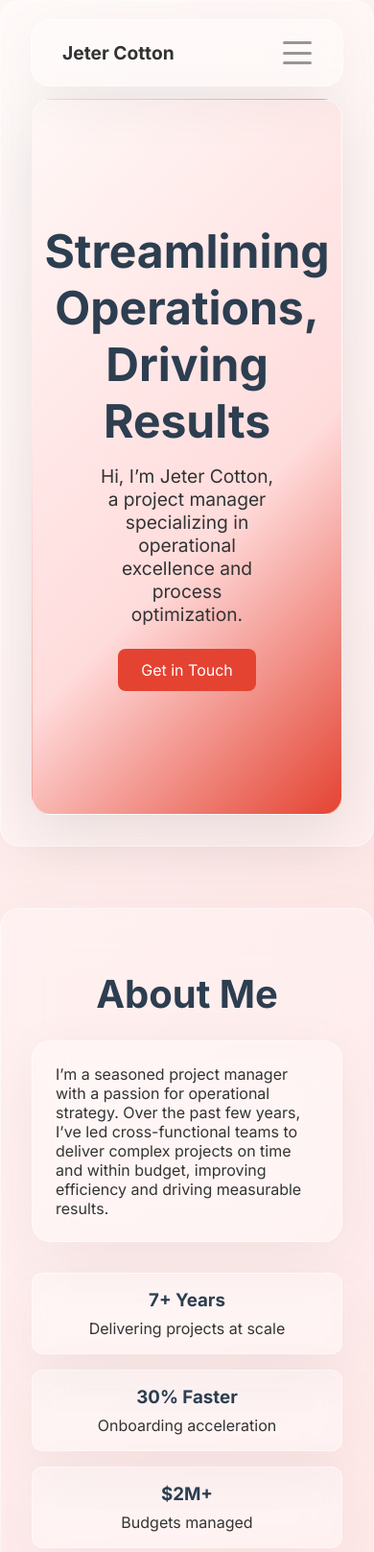
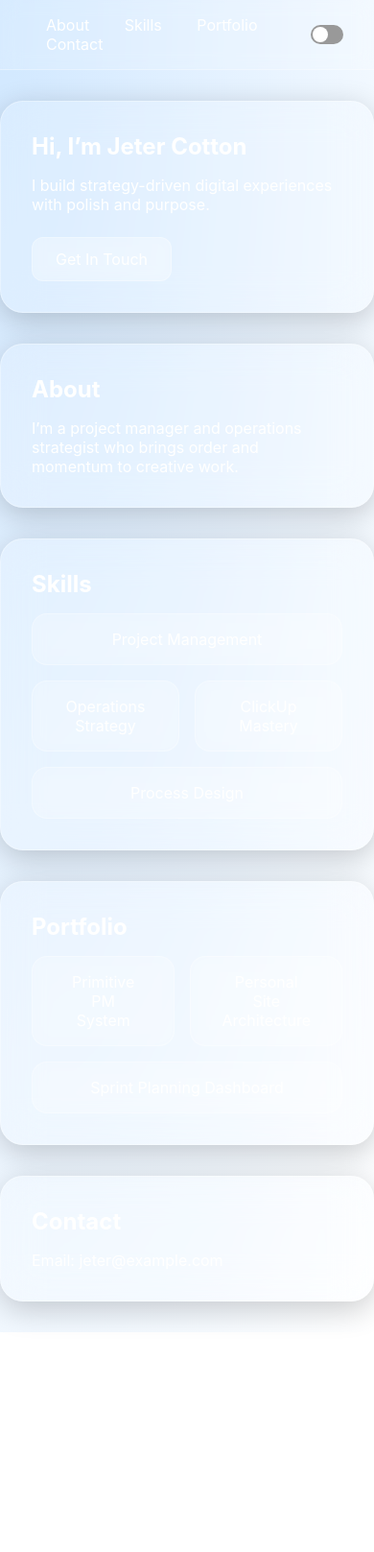
Before and after one commit to jeterbug/personal-website, a plain HTML site: page index.html in a window 390 px wide. Shown: the top 1617 px of the page at 96% size. After the commit the page ends 1388 px from the top, so only its background shows below. Drawn offline with Linux system fonts and the light colour scheme; a web font is replaced by a local one.

Commit message:
Update index.html

```diff
--- a/index.html
+++ b/index.html
@@ -2,152 +2,179 @@
 <html lang="en">
 <head>
   <meta charset="UTF-8" />
-  <meta name="viewport" content="width=device-width, initial-scale=1.0"/>
-  <title>Jeter Cotton | Operations Project Manager</title>
+  <meta name="viewport" content="width=device-width, initial-scale=1.0" />
+  <title>Jeter Cotton | Portfolio</title>
+  <link href="https://fonts.googleapis.com/css2?family=SF+Pro+Display:wght@400;700&display=swap" rel="stylesheet">
+  <style>
+    :root {
+      --glass-bg: rgba(255, 255, 255, 0.15);
+      --border-color: rgba(255, 255, 255, 0.3);
+      --text-color: #ffffff;
+      --gradient-light: radial-gradient(ellipse at top left, #d1e8ff, #ffffff);
+      --gradient-dark: radial-gradient(ellipse at top left, #1a1a1a, #333333);
+    }
 
-  <!-- Inter font -->
-  <link
-    href="https://fonts.googleapis.com/css2?family=Inter:wght@400;500;600;700&display=swap"
-    rel="stylesheet"
-  />
-  <!-- Version-busted CSS -->
-  <link rel="stylesheet" href="styles.css?v=5.2" />
-  <!-- Your script for hamburger toggle + fade-ins -->
-  <script src="script.js" defer></script>
+    * {
+      box-sizing: border-box;
+      margin: 0;
+      padding: 0;
+      font-family: 'SF Pro Display', sans-serif;
+    }
+
+    body {
+      background: var(--gradient-light);
+      color: var(--text-color);
+      transition: background 0.3s ease, color 0.3s ease;
+    }
+
+    .dark-mode {
+      background: var(--gradient-dark);
+      color: #eaeaea;
+    }
+
+    header {
+      display: flex;
+      justify-content: space-between;
+      align-items: center;
+      padding: 1rem 2rem;
+      backdrop-filter: blur(10px);
+      background: var(--glass-bg);
+      border-bottom: 1px solid var(--border-color);
+      position: sticky;
+      top: 0;
+      z-index: 10;
+    }
+
+    nav a {
+      margin: 0 1rem;
+      text-decoration: none;
+      color: inherit;
+    }
+
+    .toggle {
+      cursor: pointer;
+      width: 40px;
+      height: 20px;
+      background: #999;
+      border-radius: 20px;
+      position: relative;
+    }
+
+    .toggle::after {
+      content: '';
+      position: absolute;
+      top: 2px;
+      left: 2px;
+      width: 16px;
+      height: 16px;
+      background: white;
+      border-radius: 50%;
+      transition: 0.3s;
+    }
+
+    .dark-mode .toggle::after {
+      left: 22px;
+    }
+
+    section {
+      margin: 2rem auto;
+      max-width: 960px;
+      padding: 2rem;
+      background: var(--glass-bg);
+      backdrop-filter: blur(20px);
+      border-radius: 24px;
+      border: 1px solid var(--border-color);
+      box-shadow: 0 8px 32px rgba(0, 0, 0, 0.2);
+    }
+
+    h1, h2 {
+      margin-bottom: 1rem;
+    }
+
+    .skills, .portfolio-items {
+      display: flex;
+      flex-wrap: wrap;
+      gap: 1rem;
+    }
+
+    .skill, .portfolio-item {
+      background: var(--glass-bg);
+      border: 1px solid var(--border-color);
+      border-radius: 16px;
+      padding: 1rem 2rem;
+      backdrop-filter: blur(10px);
+      flex: 1 1 40%;
+      text-align: center;
+    }
+
+    .cta-button {
+      display: inline-block;
+      margin-top: 1.5rem;
+      padding: 0.75rem 1.5rem;
+      background: rgba(255, 255, 255, 0.25);
+      border: 1px solid var(--border-color);
+      border-radius: 12px;
+      backdrop-filter: blur(8px);
+      color: inherit;
+      text-decoration: none;
+      transition: background 0.3s;
+    }
+
+    .cta-button:hover {
+      background: rgba(255, 255, 255, 0.35);
+    }
+  </style>
 </head>
 <body>
-  <!-- NAVIGATION -->
-  <nav class="navbar">
-    <div class="nav-container glass fade-in-section">
-      <div class="logo">Jeter Cotton</div>
-      <button class="menu-icon hamburger" id="menu-icon" aria-label="Toggle menu">
-        <span></span><span></span><span></span>
-      </button>
-      <ul class="nav-links" id="nav-links">
-        <li><a href="#hero">Home</a></li>
-        <li><a href="#about">About</a></li>
-        <li><a href="#skills">Skills</a></li>
-        <li><a href="#portfolio">Portfolio</a></li>
-        <li><a href="#contact" class="nav-btn">Contact</a></li>
-      </ul>
-    </div>
-  </nav>
-
-  <!-- HERO -->
-  <header id="hero" class="hero glass fade-in-section">
-    <div class="hero-container glass fade-in-section">
-      <h1>Streamlining Operations, Driving Results</h1>
-      <p class="fade-in-section">
-        Hi, I’m Jeter Cotton, a project manager specializing in operational
-        excellence and process optimization.
-      </p>
-      <a href="#contact" class="btn fade-in-section">Get in Touch</a>
-    </div>
+  <header>
+    <nav>
+      <a href="#about">About</a>
+      <a href="#skills">Skills</a>
+      <a href="#portfolio">Portfolio</a>
+      <a href="#contact">Contact</a>
+    </nav>
+    <div class="toggle" onclick="toggleMode()"></div>
   </header>
 
-  <!-- ABOUT -->
-  <section id="about" class="section glass fade-in-section">
-    <h2>About Me</h2>
-    <div class="about-container">
-      <div class="about-text glass fade-in-section">
-        <p>
-          I’m a seasoned project manager with a passion for operational
-          strategy. Over the past few years, I’ve led cross-functional teams to
-          deliver complex projects on time and within budget, improving
-          efficiency and driving measurable results.
-        </p>
-      </div>
-      <div class="about-metrics">
-        <div class="metric glass fade-in-section">
-          <h3>7+ Years</h3>
-          <p>Delivering projects at scale</p>
-        </div>
-        <div class="metric glass fade-in-section">
-          <h3>30% Faster</h3>
-          <p>Onboarding acceleration</p>
-        </div>
-        <div class="metric glass fade-in-section">
-          <h3>$2M+</h3>
-          <p>Budgets managed</p>
-        </div>
-      </div>
+  <section id="hero">
+    <h1>Hi, I’m Jeter Cotton</h1>
+    <p>I build strategy-driven digital experiences with polish and purpose.</p>
+    <a href="#contact" class="cta-button">Get In Touch</a>
+  </section>
+
+  <section id="about">
+    <h2>About</h2>
+    <p>I’m a project manager and operations strategist who brings order and momentum to creative work.</p>
+  </section>
+
+  <section id="skills">
+    <h2>Skills</h2>
+    <div class="skills">
+      <div class="skill">Project Management</div>
+      <div class="skill">Operations Strategy</div>
+      <div class="skill">ClickUp Mastery</div>
+      <div class="skill">Process Design</div>
     </div>
   </section>
 
-  <!-- SKILLS -->
-  <section id="skills" class="section glass fade-in-section">
-    <h2>Skills</h2>
-    <ul class="skills-list">
-      <li class="fade-in-section">Operations Management</li>
-      <li class="fade-in-section">Process Optimization</li>
-      <li class="fade-in-section">Cross-functional Leadership</li>
-      <li class="fade-in-section">Agile &amp; Scrum</li>
-      <li class="fade-in-section">Data-driven Decision Making</li>
-    </ul>
-  </section>
-
-  <!-- PORTFOLIO -->
-  <section id="portfolio" class="section glass fade-in-section">
+  <section id="portfolio">
     <h2>Portfolio</h2>
-    <div class="projects">
-      <div class="project glass fade-in-section">
-        <h3>Onboarding Process Redesign</h3>
-        <p>
-          Optimized onboarding, reducing time by 30% and improving stakeholder
-          satisfaction.
-        </p>
-      </div>
-      <div class="project glass fade-in-section">
-        <h3>Reporting System Implementation</h3>
-        <p>
-          Implemented a new reporting dashboard, enhancing data accuracy and
-          visibility.
-        </p>
-      </div>
+    <div class="portfolio-items">
+      <div class="portfolio-item">Primitive PM System</div>
+      <div class="portfolio-item">Personal Site Architecture</div>
+      <div class="portfolio-item">Sprint Planning Dashboard</div>
     </div>
   </section>
 
-<!-- CONTACT -->
-<section id="contact" class="section glass fade-in-section">
-  <h2>Contact</h2>
+  <section id="contact">
+    <h2>Contact</h2>
+    <p>Email: jeter@example.com</p>
+  </section>
 
-  <!-- response message goes here -->
-  <div id="form-response" class="form-response"></div>
-
-  <form
-    id="contact-form"
-    class="contact-form"
-    action="https://formspree.io/f/xwpopazq"
-    method="POST"
-  >
-    <!-- honeypot to trap bots -->
-    <input type="text" name="_gotcha" style="display:none" />
-
-    <input
-      type="text"
-      name="name"
-      placeholder="Your Name"
-      required
-    />
-    <input
-      type="email"
-      name="_replyto"
-      placeholder="Your Email"
-      required
-    />
-    <textarea
-      name="message"
-      placeholder="Your Message"
-      rows="4"
-      required
-    ></textarea>
-    <button type="submit">Send Message</button>
-  </form>
-</section>
-
-  <!-- FOOTER -->
-  <footer class="footer glass fade-in-section">
-    <p>© 2025 Jeter Cotton. All rights reserved.</p>
-  </footer>
+  <script>
+    function toggleMode() {
+      document.body.classList.toggle('dark-mode');
+    }
+  </script>
 </body>
 </html>
```
